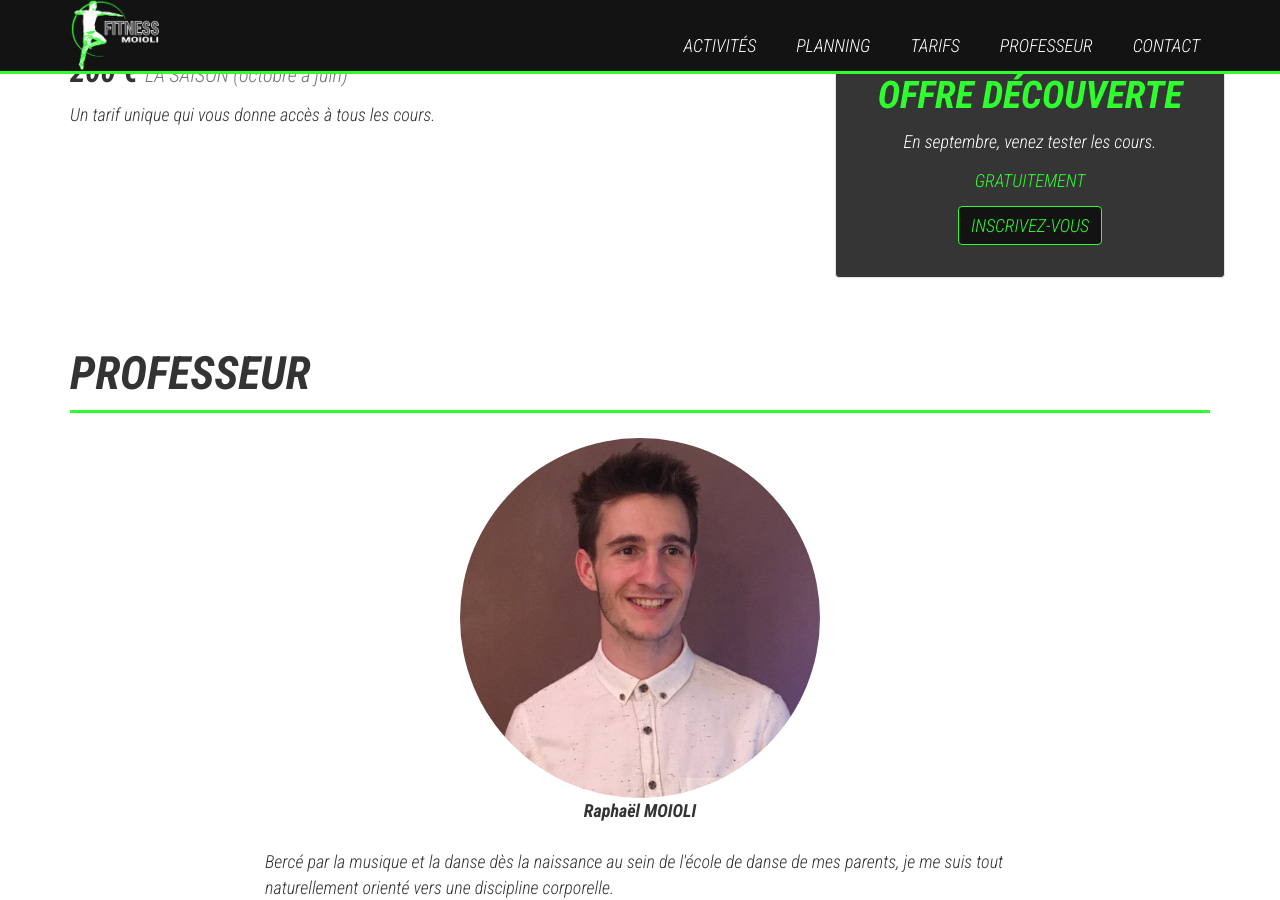
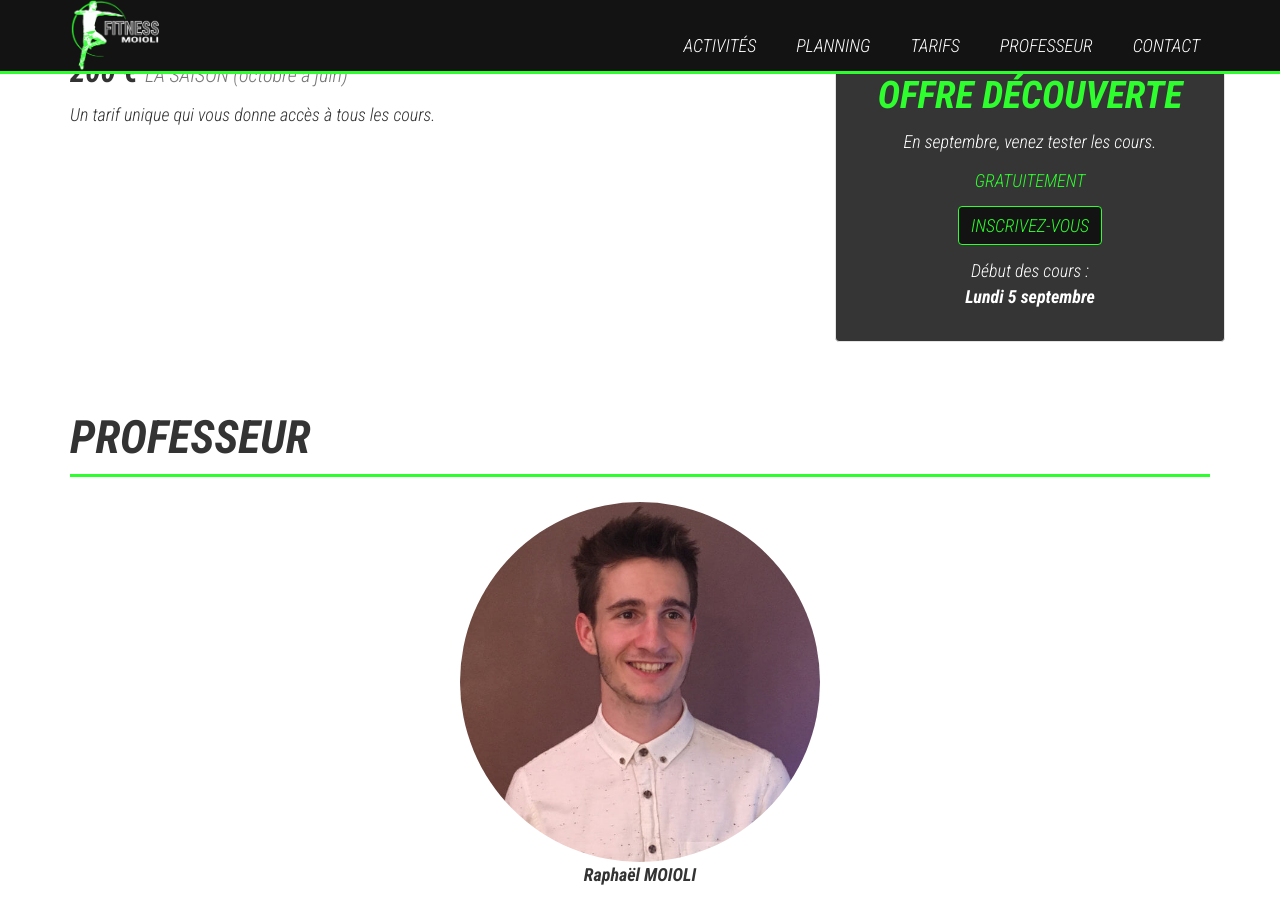
Before and after one commit to pgiraud/fitnessmoioli, a Jekyll site: the page built from index.md, in a window 1280 px wide and 900 px high, scrolled down 1771 px. Built offline with Jekyll 4.4.1, drawn with Linux system fonts in a browser that asks for light colours; nearby versions of some CDN libraries.

Commit message:
Début des cours

```diff
--- a/index.md
+++ b/index.md
@@ -139,6 +139,9 @@ sam_1_1: STEP Deb.
               <p>
                 <a class="btn btn-primary" href="https://goo.gl/forms/gj4Smi4gvi99e25L2" target="_blank">Inscrivez-vous</a>
               </p>
+              <p>
+                Début des cours : <br><b>Lundi 5 septembre</b>
+              </p>
             </div>
           </div>
         </div>
```
